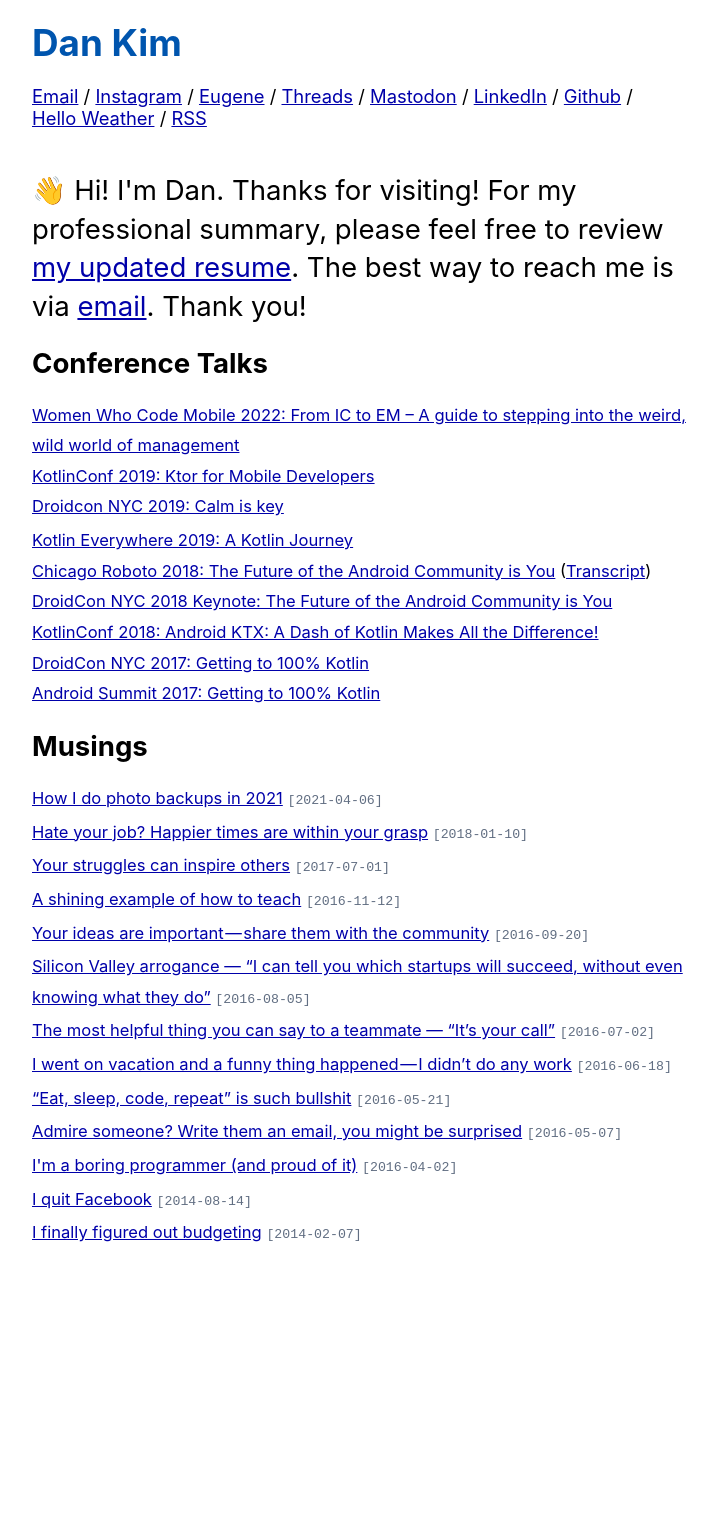
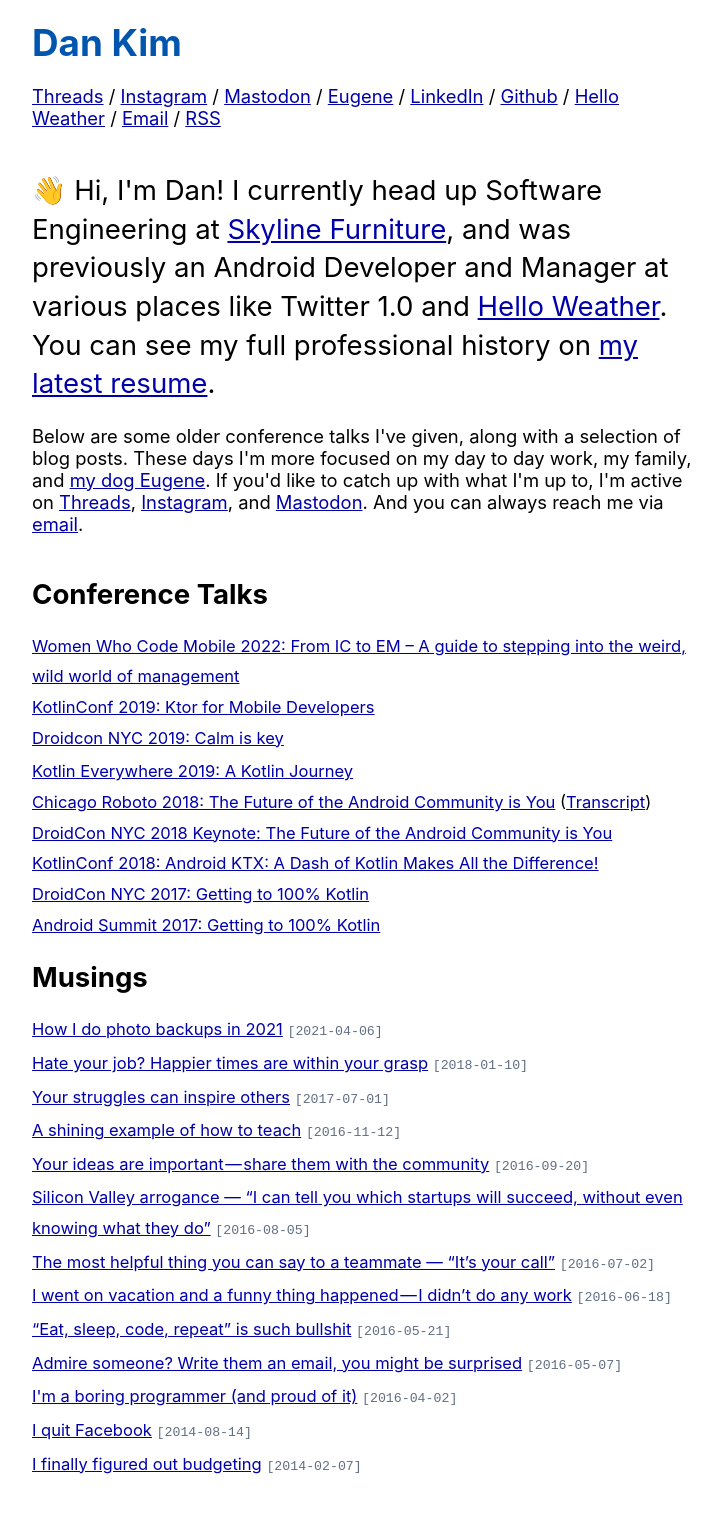
Before and after one commit to lateplate/lateplate.github.io, a Jekyll site: the page built from index.html, in a window 1280 px wide. Shown: the whole page, without its empty margins (273-994 px from the left). Built offline with Jekyll 4.4.1, drawn with Linux system fonts in a browser that asks for light colours; before the commit the page ends 1291 px from its top, so only the background shows below that.

Commit message:
Intro tweaks

```diff
--- a/_layouts/post.html
+++ b/_layouts/post.html
@@ -4,14 +4,14 @@
 <div class="footer">
     <div class="contact">
         <p>
-            <a href="mailto:hello@dankim.org">Email</a> /
+            <a href="https://www.threads.net/@dankim312">Threads</a> /
             <a href="https://www.instagram.com/dankim312/">Instagram</a> /
+            <a href="https://androiddev.social/@dankim">Mastodon</a> /
             <a href="https://www.instagram.com/oh_hi_eugene/">Eugene</a> /
-            <a href="https://www.threads.net/@dankim312">Threads</a> /
-            <a href="https://androiddev.social/@dankim">Mastodon</a> /
             <a href="https://www.linkedin.com/in/dankim312/">LinkedIn</a> /
             <a href="https://github.com/lateplate">Github</a> /
             <a href="https://helloweather.com">Hello Weather</a> /
+            <a href="mailto:hello@dankim.org">Email</a> /
             <a href="/rss.xml">RSS</a>
         </p>
     </div>
--- a/index.html
+++ b/index.html
@@ -5,22 +5,35 @@
 <div class="footer">
   <div class="contact">
       <p>
-          <a href="mailto:hello@dankim.org">Email</a> /
+          <a href="https://www.threads.net/@dankim312">Threads</a> /
           <a href="https://www.instagram.com/dankim312/">Instagram</a> /
+          <a href="https://androiddev.social/@dankim">Mastodon</a> /
           <a href="https://www.instagram.com/oh_hi_eugene/">Eugene</a> /
-          <a href="https://www.threads.net/@dankim312">Threads</a> /
-          <a href="https://androiddev.social/@dankim">Mastodon</a> /
           <a href="https://www.linkedin.com/in/dankim312/">LinkedIn</a> /
           <a href="https://github.com/lateplate">Github</a> /
           <a href="https://helloweather.com">Hello Weather</a> /
+          <a href="mailto:hello@dankim.org">Email</a> /
           <a href="/rss.xml">RSS</a>
       </p>
   </div>
 </div>
 <br/>
-<p class="big">👋 Hi! I'm Dan. Thanks for visiting! For my professional summary, please feel
-  free to review  <a href="assets/dan_kim_resume.pdf">my updated resume</a>. The best way
-  to reach me is via <a href="mailto:hello@dankim.org">email</a>. Thank you!
+<p class="big">👋 Hi, I'm Dan! I currently
+  head up Software Engineering at <a href="https://skylinefurnituremfg.com/">Skyline Furniture</a>,
+  and was previously an Android Developer and Manager at various places
+  like Twitter 1.0 and <a href="https://helloweather.com">Hello Weather</a>.
+  You can see my full professional history on <a href="assets/dan_kim_resume.pdf">my latest resume</a>.
+</p>
+  <br/>
+
+ <p>Below are some older conference talks I've given, along with a selection of blog posts. These days
+  I'm more focused on my day to day work, my family, and
+  <a href="https://www.instagram.com/oh_hi_eugene/">my dog Eugene</a>. If you'd like to catch up
+  with what I'm up to, I'm active on <a href="https://www.threads.net/@dankim312">Threads</a>,
+  <a href="https://www.instagram.com/dankim312/">Instagram</a>, and
+  <a href="https://androiddev.social/@dankim">Mastodon</a>. And you can always reach me via
+   <a href="mailto:hello@dankim.org">email</a>.</p>
+
   <br/>
 </p>
 <div id="home">
```
